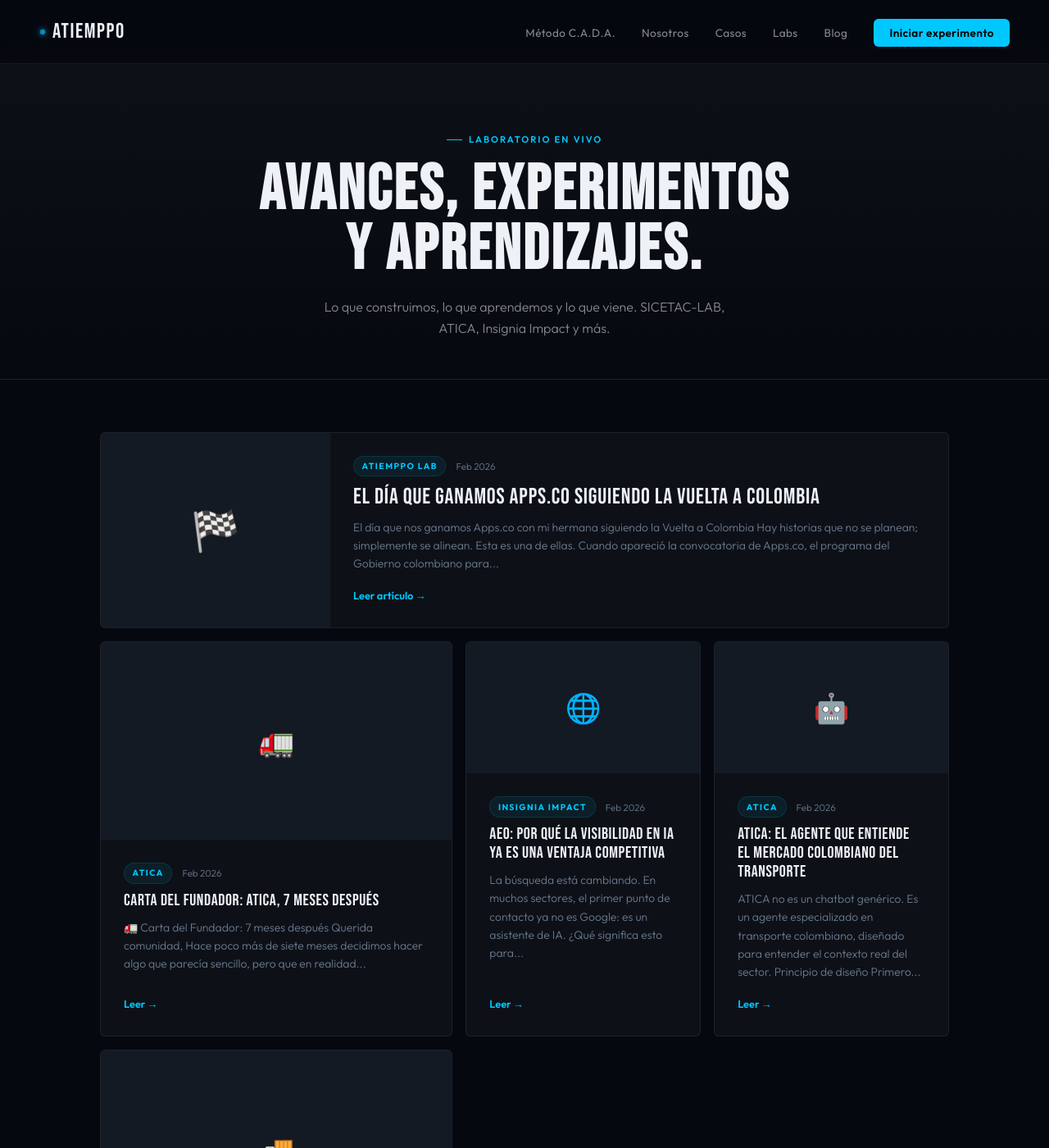
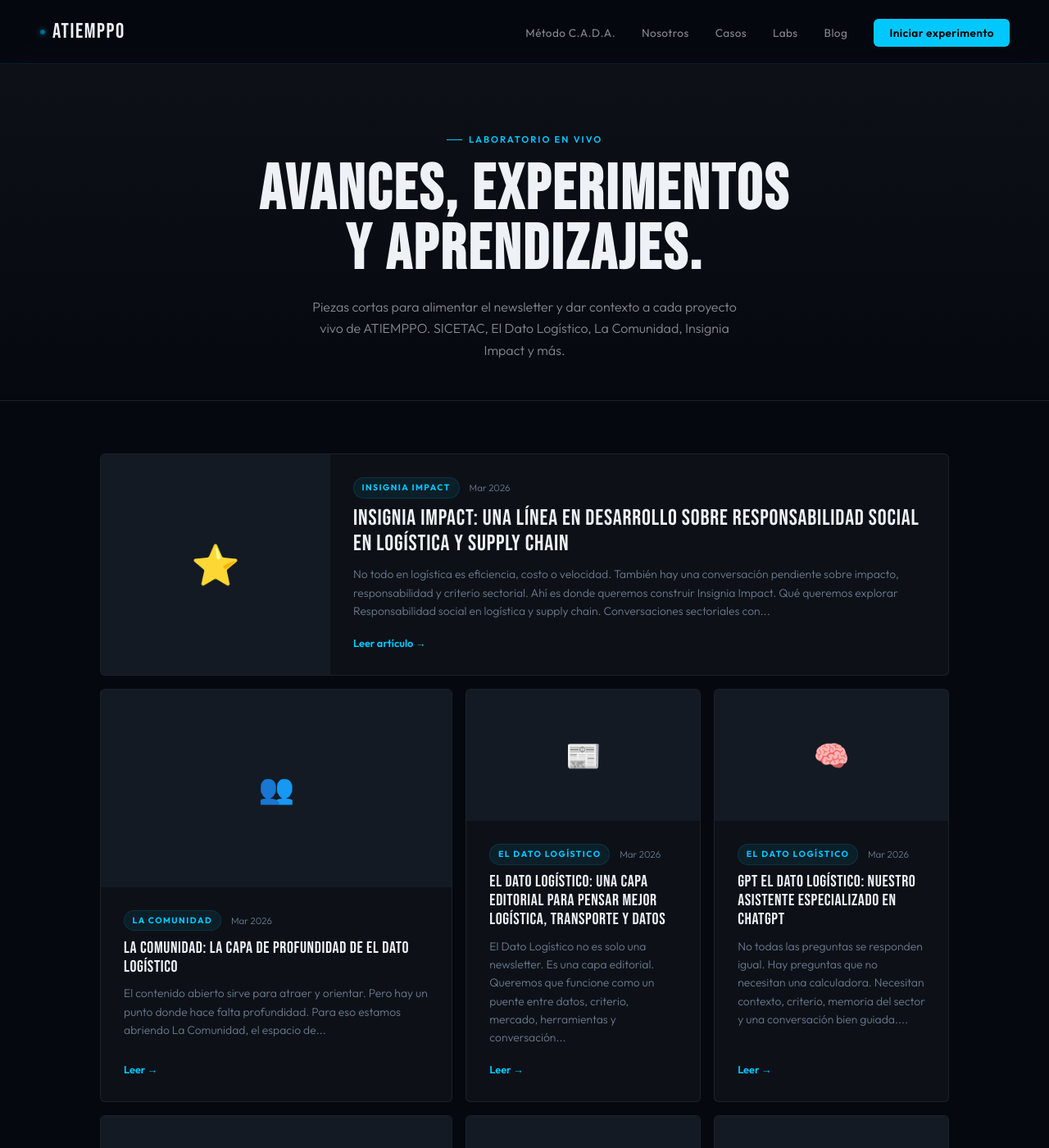
Before and after one commit to imatjuanmatiz/atiemppo-web, a Jekyll site: the page built from blog.html, in a window 1280 px wide and 1400 px high. Shown: the whole window at 82% size. Built offline with Jekyll 4.4.1, drawn with Linux system fonts in a browser that asks for light colours; some of the changed text lies outside the part shown.

Commit message:
Add newsletter drafts for active projects

```diff
--- /dev/null
+++ b/_posts/2026-03-19-el-dato-logistico-newsletter.md
@@ -0,0 +1,30 @@
+---
+layout: post
+title: "El Dato Logístico: una capa editorial para pensar mejor logística, transporte y datos"
+description: "Qué rol cumple el newsletter dentro del ecosistema de ATIEMPPO y por qué no lo vemos como contenido aislado."
+date: 2026-03-19 10:00:00 -0500
+author: "Equipo Atiemppo"
+lab: "El Dato Logístico"
+emoji: "📰"
+tags: [newsletter, logistica, transporte, editorial]
+---
+
+**El Dato Logístico** no es solo una newsletter. Es una capa editorial.
+
+Queremos que funcione como un puente entre datos, criterio, mercado, herramientas y conversación con la comunidad.
+
+## Qué hace
+
+- Traduce señales del mercado.
+- Baja ideas complejas a decisiones más claras.
+- Alimenta el ecosistema de productos de ATIEMPPO.
+
+## Qué no queremos
+
+- Repetir noticias sin criterio.
+- Publicar contenido vacío.
+- Separar artificialmente contenido, producto y comunidad.
+
+## Ver la página
+
+- [Ir a la página de El Dato Logístico](https://atiemppo.com/eldatologistico/)
--- /dev/null
+++ b/_posts/2026-03-19-gpt-el-dato-logistico.md
@@ -0,0 +1,31 @@
+---
+layout: post
+title: "GPT El Dato Logístico: nuestro asistente especializado en ChatGPT"
+description: "Por qué abrimos un GPT propio para conversar sobre logística, transporte, datos e interpretación de contexto."
+date: 2026-03-19 09:40:00 -0500
+author: "Equipo Atiemppo"
+lab: "El Dato Logístico"
+emoji: "🧠"
+tags: [gpt, chatgpt, logistica, datos]
+---
+
+No todas las preguntas se responden igual.
+
+Hay preguntas que no necesitan una calculadora. Necesitan contexto, criterio, memoria del sector y una conversación bien guiada.
+
+Por eso abrimos el **GPT de El Dato Logístico**.
+
+## Qué busca resolver
+
+- Dudas rápidas con contexto.
+- Conversaciones sobre mercado, logística y datos.
+- Una forma más accesible de interactuar con el conocimiento que hemos ido acumulando.
+
+## Qué lo hace distinto
+
+No es un GPT genérico. Nace conectado al ecosistema editorial y de producto que estamos construyendo.
+
+## Abrir el GPT
+
+- [Consulta nuestro asistente especializado en ChatGPT](https://chatgpt.com/g/g-69bb160a06708191a08c3f7177b17306-el-dato-logistico)
+- [Ver El Dato Logístico](https://atiemppo.com/eldatologistico/)
--- /dev/null
+++ b/_posts/2026-03-19-insignia-impact.md
@@ -0,0 +1,30 @@
+---
+layout: post
+title: "Insignia Impact: una línea en desarrollo sobre responsabilidad social en logística y supply chain"
+description: "Por qué estamos abriendo espacio para una conversación nueva sobre impacto, logística y supply chain."
+date: 2026-03-19 10:40:00 -0500
+author: "Equipo Atiemppo"
+lab: "Insignia Impact"
+emoji: "⭐"
+tags: [insignia-impact, supply-chain, responsabilidad-social, logistica]
+---
+
+No todo en logística es eficiencia, costo o velocidad.
+
+También hay una conversación pendiente sobre impacto, responsabilidad y criterio sectorial.
+
+Ahí es donde queremos construir **Insignia Impact**.
+
+## Qué queremos explorar
+
+- Responsabilidad social en logística y supply chain.
+- Conversaciones sectoriales con más profundidad.
+- Una narrativa que no se quede solo en discurso, sino que conecte con operación real.
+
+## Estado actual
+
+Sigue en desarrollo, pero ya tiene su espacio dentro del ecosistema de ATIEMPPO.
+
+## Conocer más
+
+- [Ver Insignia Impact](https://atiemppo.com/insignia-impact/)
--- /dev/null
+++ b/_posts/2026-03-19-la-comunidad-skool.md
@@ -0,0 +1,31 @@
+---
+layout: post
+title: "La Comunidad: la capa de profundidad de El Dato Logístico"
+description: "Por qué abrimos una comunidad en Skool y qué lugar ocupa dentro del ecosistema editorial y de producto."
+date: 2026-03-19 10:20:00 -0500
+author: "Equipo Atiemppo"
+lab: "La Comunidad"
+emoji: "👥"
+tags: [comunidad, skool, logistica, aprendizaje]
+---
+
+El contenido abierto sirve para atraer y orientar. Pero hay un punto donde hace falta profundidad.
+
+Para eso estamos abriendo **La Comunidad**, el espacio de El Dato Logístico en Skool.
+
+## Qué esperamos que pase ahí
+
+- Conversaciones más profundas.
+- Casos, plantillas y recursos aplicados.
+- Aprendizaje colectivo entre personas que sí viven la operación.
+
+## Cómo encaja en ATIEMPPO
+
+- Newsletter para atraer.
+- GPT para conversar.
+- Comunidad para profundizar.
+
+## Ver el espacio
+
+- [Ir a La Comunidad](https://atiemppo.com/lacomunidad/)
+- [Abrir Skool](https://www.skool.com/el-dato-logistico-4642)
--- /dev/null
+++ b/_posts/2026-03-19-sicetac-al-instante-web.md
@@ -0,0 +1,35 @@
+---
+layout: post
+title: "SICETAC al Instante Web: una interfaz simple para una consulta compleja"
+description: "Qué cambia cuando una herramienta de costos deja de verse como un formulario técnico y empieza a sentirse como un producto útil."
+date: 2026-03-19 09:20:00 -0500
+author: "Equipo Atiemppo"
+lab: "SICETAC al Instante"
+emoji: "🗄️"
+tags: [sicetac, producto, ui, transporte]
+---
+
+Una consulta de costos puede ser técnicamente compleja y, aun así, sentirse simple para quien la usa.
+
+Eso buscamos con **SICETAC al Instante Web**: una experiencia clara para consultar rutas, configuración vehicular y carrocería sin exponer la complejidad interna del sistema.
+
+## Qué queríamos evitar
+
+- Formularios desnudos.
+- Experiencias que parecen demo y no producto.
+- Interfaces que generan más fricción que confianza.
+
+## Qué estamos construyendo
+
+- Una capa visual alineada con ATIEMPPO.
+- Acceso rápido a rutas SICETAC.
+- Una experiencia conectada con WhatsApp, GPTs y contenido editorial.
+
+## Qué sigue
+
+Seguir conectando la experiencia web con más señales operativas y con el resto del ecosistema.
+
+## Abrir la herramienta
+
+- [Abrir SICETAC al Instante Web](https://sicealinstante.vercel.app/)
+- [Volver a ATIEMPPO](https://atiemppo.com/)
--- /dev/null
+++ b/_posts/2026-03-19-sicetac-al-instante-whatsapp.md
@@ -0,0 +1,37 @@
+---
+layout: post
+title: "SICETAC al Instante en WhatsApp: consultar una ruta ahora toma un mensaje"
+description: "Cómo convertimos una necesidad operativa en un acceso directo por WhatsApp para consultar valores SICETAC con una instrucción simple."
+date: 2026-03-19 09:00:00 -0500
+author: "Equipo Atiemppo"
+lab: "SICETAC al Instante"
+emoji: "📲"
+tags: [sicetac, whatsapp, transporte, ia]
+---
+
+Hay momentos en los que una persona no necesita una plataforma entera. Necesita una respuesta rápida.
+
+Por eso abrimos **SICETAC al Instante en WhatsApp**: una forma más directa de consultar una ruta desde el teléfono, sin meterse a una interfaz técnica.
+
+## Qué problema resuelve
+
+- Personas en operación que necesitan velocidad.
+- Consultas puntuales que no justifican abrir una plataforma completa.
+- Equipos que prefieren un canal conversacional y conocido.
+
+## Cómo se usa
+
+Escribes así:
+
+`origen a destino`
+
+No olvides poner la `a`.
+
+## Por qué importa
+
+No es solo un canal más. Es una manera de reducir fricción entre la pregunta y la respuesta.
+
+## Probarlo
+
+- [Abrir SICETAC al Instante en WhatsApp](https://wa.me/57313450394?text=Hola%2C%20quiero%20consultar%20SICETAC%20al%20Instante%20por%20WhatsApp.%20Escribe%20asi%3A%20origen%20a%20destino)
+- [Ver la home de ATIEMPPO](https://atiemppo.com/)
--- a/blog.html
+++ b/blog.html
@@ -2,13 +2,13 @@
 layout: default
 title: Blog — Laboratorio en Vivo
 permalink: /blog/
-description: Avances, experimentos y aprendizajes de los laboratorios de Atiemppo. SICETAC-LAB, ATICA, Insignia Impact y más.
+description: Notas, avances y piezas editoriales de los proyectos vivos de Atiemppo. SICETAC, El Dato Logístico, La Comunidad, Insignia Impact y más.
 ---
 <div class="blog-page-hero">
   <div class="container">
     <div class="blog-page-tag">Laboratorio en Vivo</div>
     <h1 class="blog-page-title">Avances, experimentos<br/>y aprendizajes.</h1>
-    <p class="blog-page-sub">Lo que construimos, lo que aprendemos y lo que viene. SICETAC-LAB, ATICA, Insignia Impact y más.</p>
+    <p class="blog-page-sub">Piezas cortas para alimentar el newsletter y dar contexto a cada proyecto vivo de ATIEMPPO. SICETAC, El Dato Logístico, La Comunidad, Insignia Impact y más.</p>
   </div>
 </div>
 
--- a/insigniaimpact.html
+++ b/insigniaimpact.html
@@ -52,6 +52,7 @@
       <h1 class="title">INSIGNIA IMPACT</h1>
       <p class="copy">Insignia Impact será un proyecto orientado a responsabilidad social en logística y supply chain. La idea es abrir un espacio donde operación, impacto, sostenibilidad y criterio de negocio no se traten como temas separados sino como una misma conversación.</p>
       <div class="actions">
+        <a class="btn btn-secondary" href="/blog/2026/03/insignia-impact/">Leer la nota del proyecto ↗</a>
         <a class="btn btn-primary" href="/" >Volver a ATIEMPPO ↗</a>
         <a class="btn btn-secondary" href="/eldatologistico/">Ver El Dato Logístico ↗</a>
       </div>
--- a/lacomunidad.html
+++ b/lacomunidad.html
@@ -61,6 +61,7 @@
         <p class="copy">Este es el espacio de comunidad de El Dato Logístico en Skool. Aquí vive la capa más profunda del proyecto: conversaciones, casos, plantillas, dudas, aprendizaje colectivo y seguimiento para quienes quieren ir más allá del contenido abierto.</p>
         <div class="actions">
           <a class="btn btn-primary" href="https://www.skool.com/el-dato-logistico-4642" target="_blank" rel="noopener">Entrar a Skool ↗</a>
+          <a class="btn btn-secondary" href="/blog/2026/03/la-comunidad-skool/">Leer la nota del proyecto ↗</a>
           <a class="btn btn-secondary" href="/eldatologistico/">Volver al newsletter ↗</a>
           <a class="btn btn-secondary" href="/">Volver a ATIEMPPO ↗</a>
         </div>
@@ -90,7 +91,7 @@
 
     <div class="foot">
       <div>La Comunidad · un proyecto de El Dato Logístico</div>
-      <div><a href="https://www.skool.com/el-dato-logistico-4642" target="_blank" rel="noopener">Abrir Skool ↗</a></div>
+      <div><a href="/blog/2026/03/la-comunidad-skool/">Leer artículo ↗</a> · <a href="https://www.skool.com/el-dato-logistico-4642" target="_blank" rel="noopener">Abrir Skool ↗</a></div>
     </div>
   </div>
 </body>
```
Also changed, not shown: eldatologistico.html (+34 -1 lines), index.html (+6 -6 lines), newsletter/01-el-dato-logistico.md (added, +38 -0 lines), newsletter/02-gpt-el-dato-logistico.md (added, +38 -0 lines), newsletter/03-sicetac-al-instante-whatsapp.md (added, +38 -0 lines), newsletter/04-sicetac-al-instante-web.md (added, +38 -0 lines), newsletter/05-la-comunidad.md (added, +41 -0 lines), newsletter/06-insignia-impact.md (added, +36 -0 lines), newsletter/README.md (added, +23 -0 lines).
